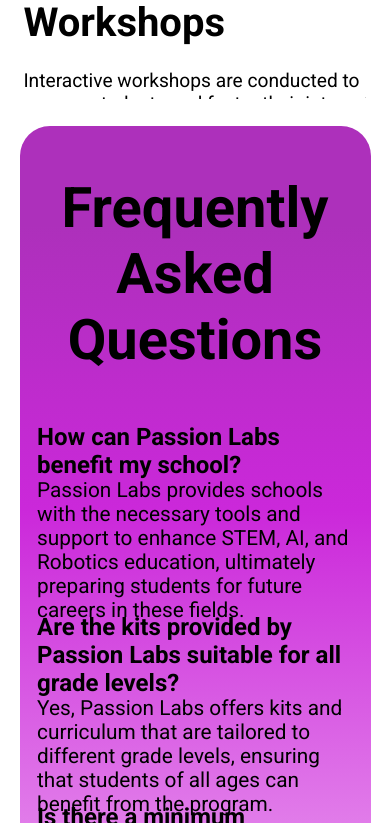
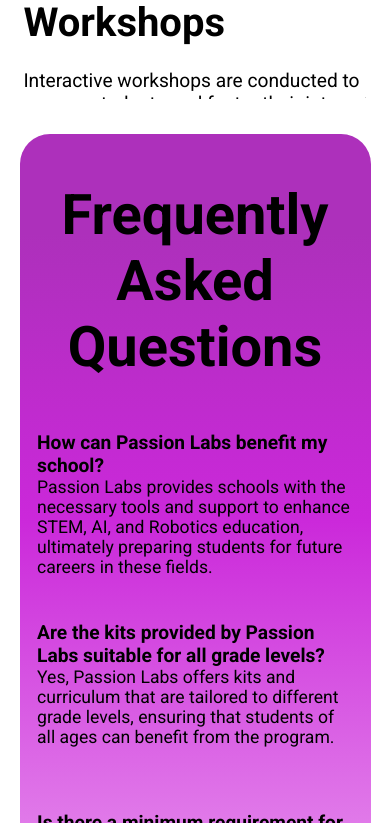
Before and after one commit to Puneet-Amrutkar/Passion-Labs-Frontend, a React (Create React App) app: page / in a window 390 px wide. Shown: the part 2221-3044 px from the top of the page. Built offline with nearby package versions, Linux system fonts and the light colour scheme.

Commit message:
solved vercel error

```diff
--- a/src/components/Faqs.css
+++ b/src/components/Faqs.css
@@ -5,7 +5,7 @@
 
 .faqssupercontainer
 {
-    /* margin-top: 2%; */
+    margin-top: 2%;
     height: auto;
 }
 
@@ -84,6 +84,15 @@
 
 @media only screen and (max-width: 600px)
 {
+    .faqssupercontainer
+    {
+        display: flex;
+        flex-direction: column;
+        justify-content: center;
+        align-items: center;
+        height: auto;
+    }
+
     .faqsmegacontainer
     {
         background: rgb(173,48,187);
@@ -109,10 +118,12 @@
     .faqswiseheading
     {
         margin-top: 0%;
+        font-size: 120%;
     }
 
     .faqswisecontent
     {
-        margin-top: 0%;
+        margin-top: 0.5%;
+        font-size: 110%;
     }
 }
```
